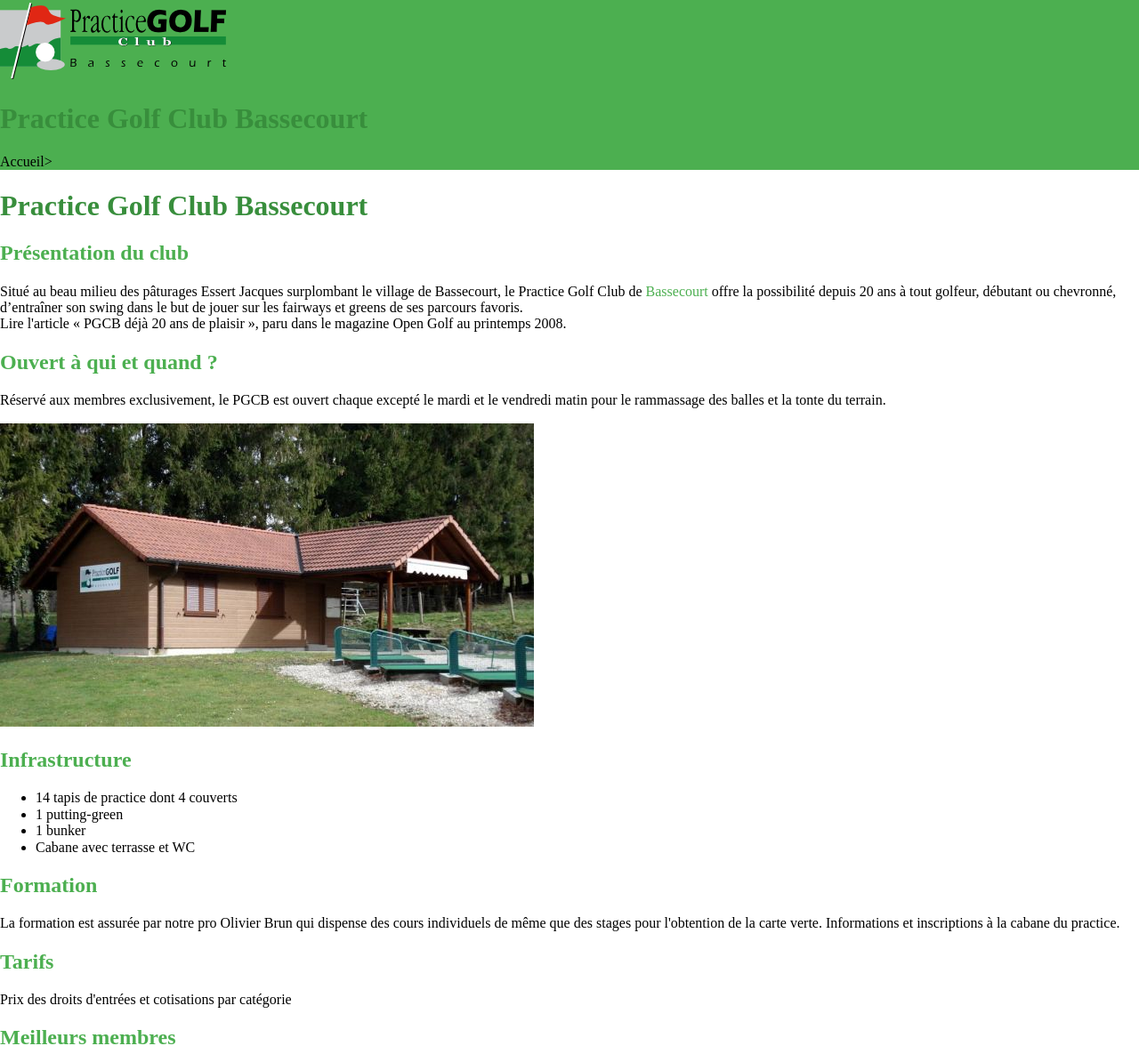
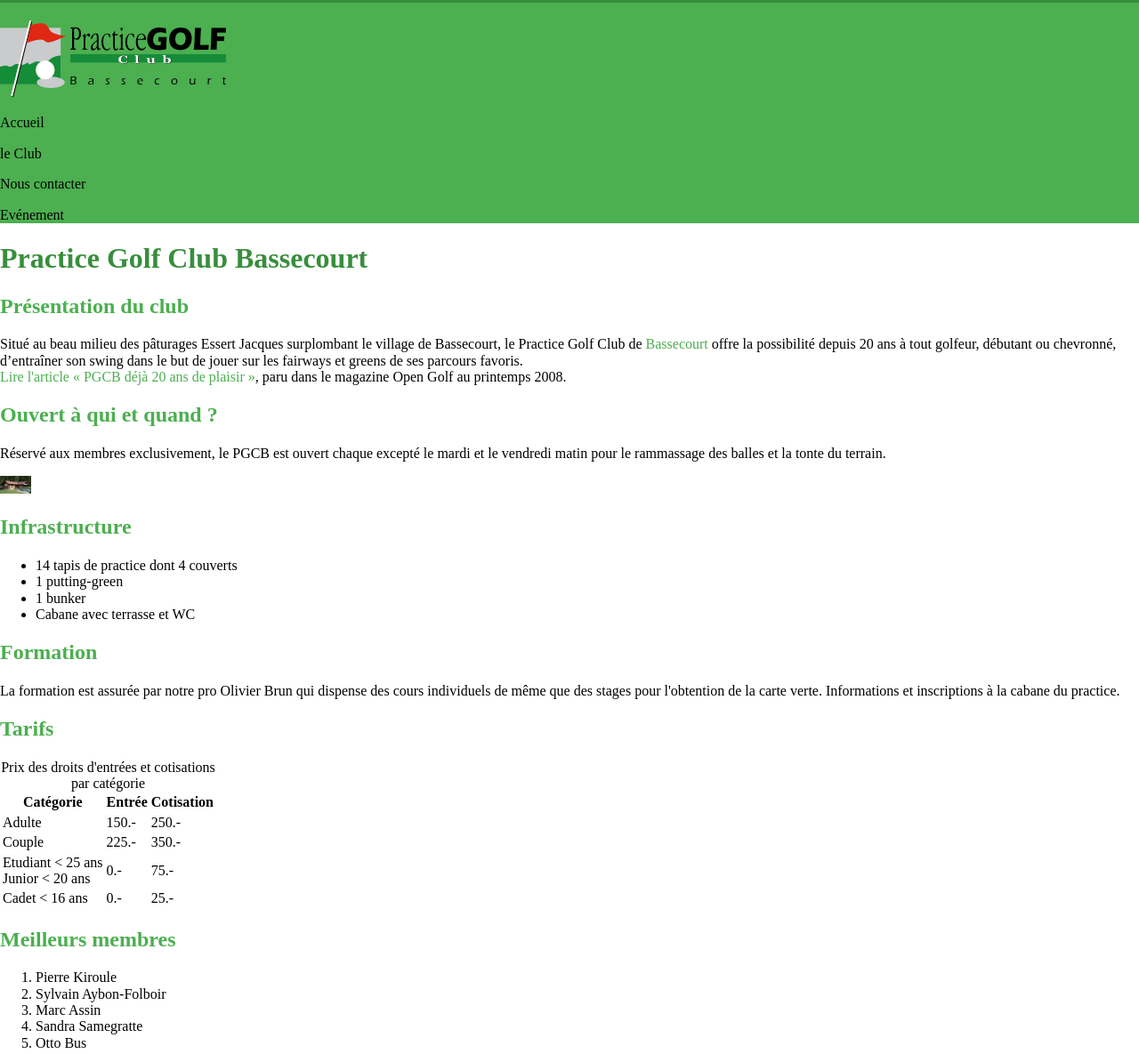
Before and after one commit to niels-broquet/GolfBassecourt_ExamenBlanc, a plain HTML site: page Golf-bassecourt-examens-a-blanc/Index.html in a window 1280 px wide. Shown: the part 17-1202 px from the top of the page at 89% size. Drawn offline with nearby package versions, Linux system fonts and the light colour scheme.

Commit message:
début du css

```diff
--- a/Golf-bassecourt-examens-a-blanc/Index.html
+++ b/Golf-bassecourt-examens-a-blanc/Index.html
@@ -2,32 +2,45 @@
 <html lang="en">
 
 <head>
-    <meta charset="UTF-8">
-    <title>Title</title>
+    <title>Bassecourt golf club</title>
     <link rel="stylesheet" href="https://cdnjs.cloudflare.com/ajax/libs/normalize/8.0.1/normalize.min.css"/>
+    <meta name="viewport" content="width=device-width, initial-scale=1, shrink-to-fit=no">
+    <meta charset="utf-8">
+    <meta name="author" content="Niels Broquet">
     <link rel="stylesheet" href="main.css">
 </head>
 
 <body>
 <header>
 
-    <img src="Img/practice-golf-club-bassecourt-logo.png" alt ="Icône du club de golf" />
-    <nav> <div><h1>Practice Golf Club Bassecourt</h1> <p>Accueil><le Club><Evénements><Nous contacter></Evénements></Evénement></p></div></nav>
+    <a href ="Index.html"><img src="Img/practice-golf-club-bassecourt-logo.png" alt="Icône du club de golf"/></a>
+    <nav>
+        <div class="menu"><h1>Practice Golf Club Bassecourt</h1>
+            <p>Accueil</p>
+            <p>le Club</p>
+            <p>Nous contacter</p>
+            <p>Evénement</p>
+        </div>
+    </nav>
 </header>
 <main>
     <h1>Practice Golf Club Bassecourt</h1>
     <h2>Présentation du club</h2>
     <p>Situé au beau milieu des pâturages Essert Jacques surplombant le village de Bassecourt, le Practice Golf Club
-        de <a href = "#">Bassecourt</a> offre la possibilité depuis 20 ans à tout golfeur, débutant ou chevronné, d’entraîner son swing
-        dans le but de jouer sur les fairways et greens de ses parcours favoris.<br/>Lire l'article « PGCB déjà 20 ans de plaisir »,
+        de <a href="#">Bassecourt</a> offre la possibilité depuis 20 ans à tout golfeur, débutant ou chevronné,
+        d’entraîner son swing
+        dans le but de jouer sur les fairways et greens de ses parcours favoris.<br/><a href=#>Lire l'article « PGCB
+            déjà 20 ans de plaisir »</a>,
         paru dans le magazine Open Golf au printemps 2008.</p>
     <h2>Ouvert à qui et quand ?</h2>
     <p>Réservé aux membres exclusivement, le PGCB est ouvert chaque excepté le mardi et le vendredi
         matin pour le rammassage des balles et la tonte du terrain.</p>
-    <img src="Img/cabane-practice-golf-club-bassecourt.jpg" alt="Cabane de golf de Bassecourt">
+    <img src="Img/cabane-practice-golf-club-bassecourt.jpg" alt="Cabane de golf de Bassecourt" height = "20px">
     <h2>Infrastructure</h2>
     <ul>
-            <li>14 tapis de practice <stron>dont 4 couverts</stron></li>
+        <li>14 tapis de practice
+            <stron>dont 4 couverts</stron>
+        </li>
         <li>1 putting-green</li>
         <li>1 bunker</li>
         <li>Cabane avec terrasse et WC</li>
@@ -37,7 +50,40 @@
         de même que des stages pour l'obtention de la carte verte. Informations et inscriptions à la cabane
         du practice.</p>
     <h2>Tarifs</h2>
-    <p>Prix des droits d'entrées et cotisations par catégorie</p>
+
+    <table>
+        <caption>Prix des droits d'entrées et cotisations par catégorie</caption>
+        <thead>
+        <tr>
+            <th>Catégorie</th>
+            <th>Entrée</th>
+            <th>Cotisation</th>
+        </tr>
+        </thead>
+        <tbody>
+        <tr>
+            <td>Adulte</td>
+            <td> 150.-</td>
+            <td>250.-</td>
+        </tr>
+        <tr>
+            <td>Couple</td>
+            <td> 225.-</td>
+            <td>350.-</td>
+        </tr>
+        <tr>
+            <td>Etudiant < 25 ans <br/>
+            Junior < 20 ans</td>
+            <td> 0.-</td>
+            <td>75.-</td>
+        </tr>
+        <tr>
+            <td>Cadet < 16 ans</td>
+            <td> 0.-</td>
+            <td>25.-</td>
+        </tr>
+        </tbody>
+    </table>
 
     <h2>Meilleurs membres</h2>
     <ol>
--- a/Golf-bassecourt-examens-a-blanc/main.css
+++ b/Golf-bassecourt-examens-a-blanc/main.css
@@ -1,20 +1,39 @@
 body {
     background-color: white;
 }
+
 h1{
     color:#388E3C;
 }
+
 h2, h3, h4, h5, h6, a{
     color:#4CAF50;
 }
+
 a{
     text-decoration: none;
 }
+
 a:hover {
     color:#CDDC39
 }
+/******************************************************************************************************************
+en-tête
+ *******************************************************************************************************************/
+
 header {
     padding-top:20px;
     background-color: #4CAF50;
-    border-top: 20px #388E3C;
+    border-top: 20px solid #388E3C;
 }
+
+header h1 {
+    display:none;
+}
+header a img {
+text-align: center;
+}
+
+.menu{
+    display inline-block;
+}
```
Lines whose indentation alone changed are shown as unchanged.
